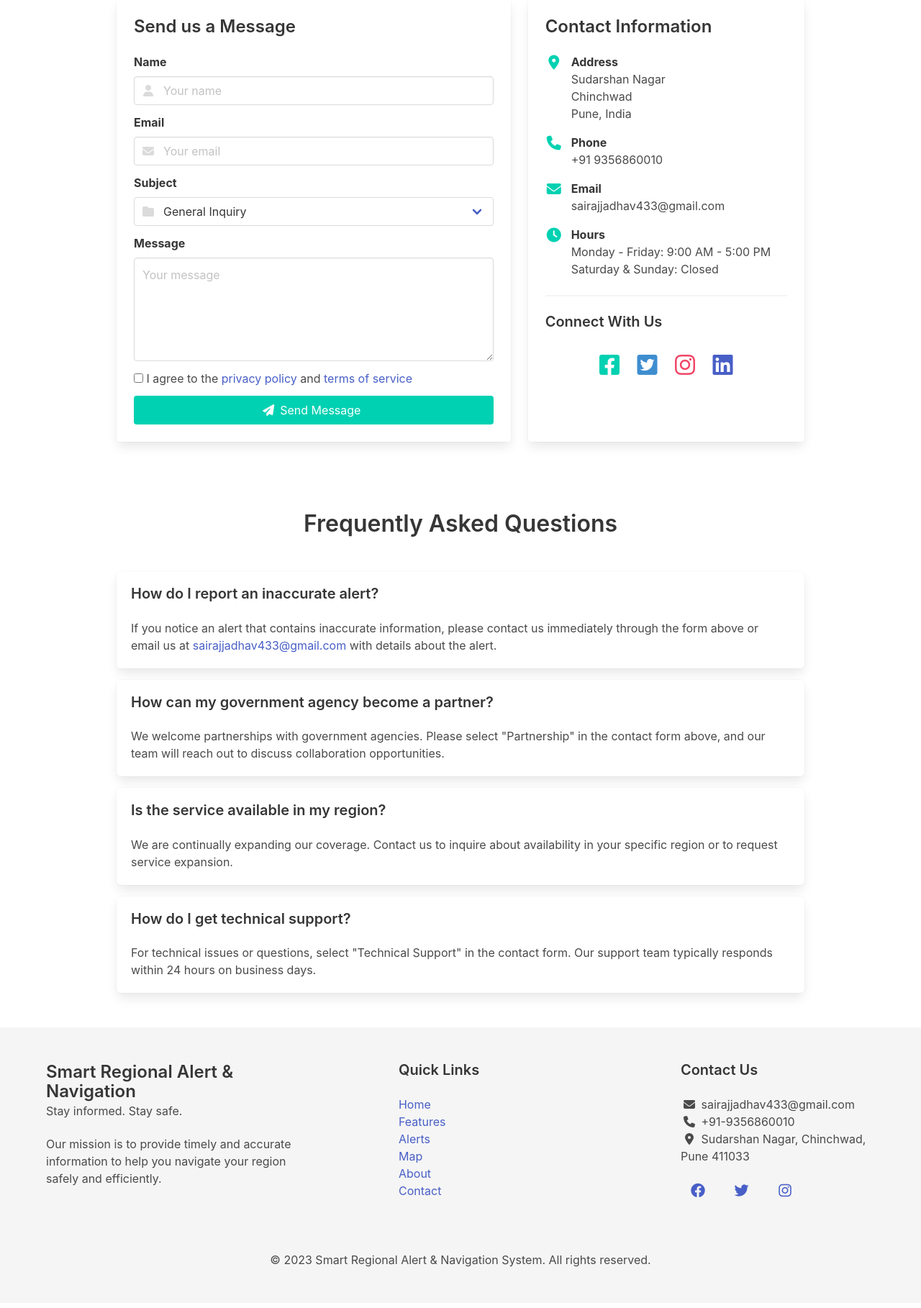
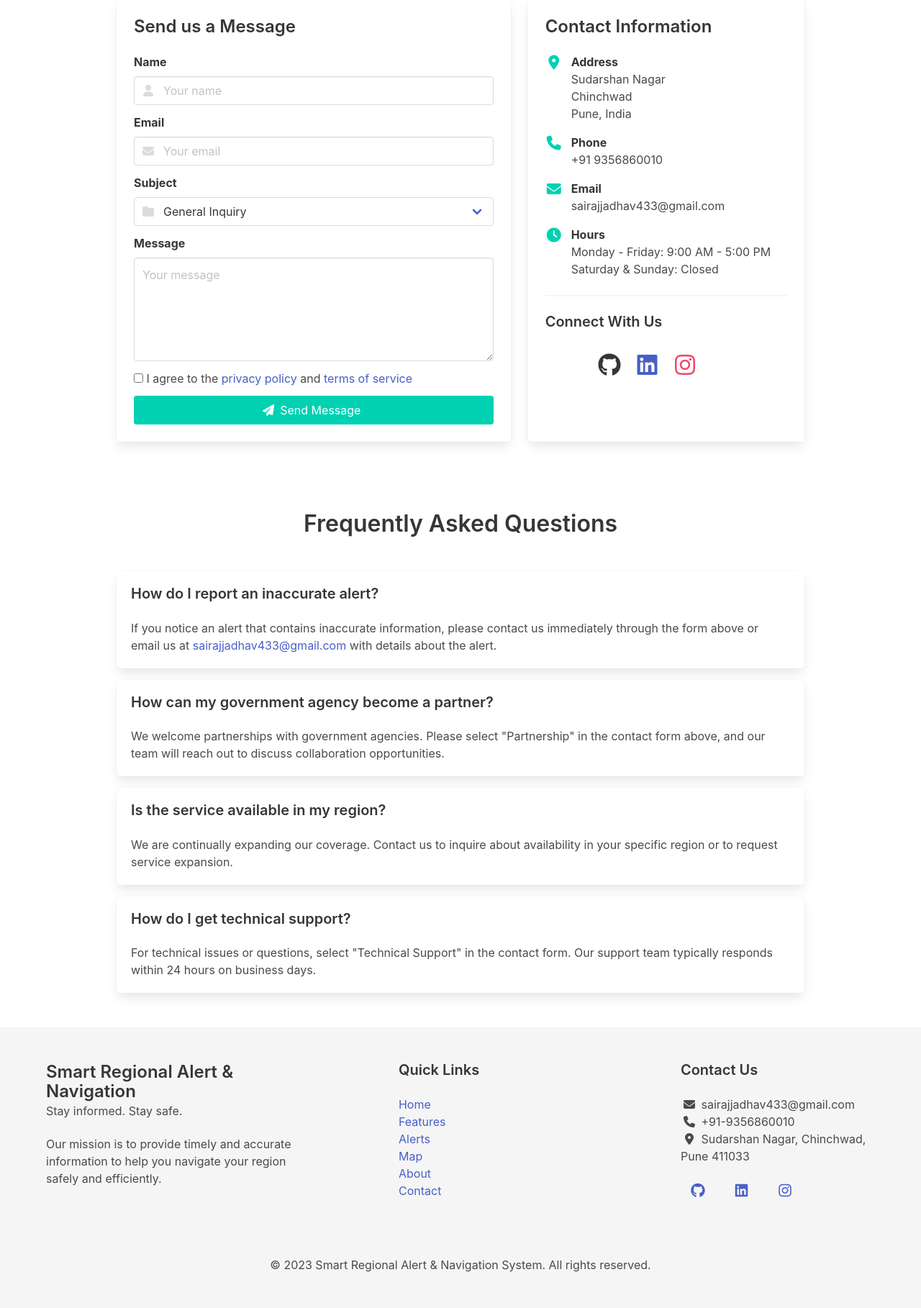
Before and after one commit to SairajJadhav08/SRANS--Smart-Regional-Alert-and-Navigation-System, a Flask app: page /contact in a window 1280 px wide. Shown: the part 289-2107 px from the top of the page at 72% size. Before the commit the page ends 2050 px from the top, so only its background shows below. Run offline with Flask 3, Linux system fonts and the light colour scheme.

Commit message:
Add favicon and update social links with GitHub, LinkedIn, Instagram, X

```diff
--- a/Project Code/templates/base.html
+++ b/Project Code/templates/base.html
@@ -9,6 +9,8 @@
     <link rel="stylesheet" href="https://cdn.jsdelivr.net/npm/bulma@0.9.4/css/bulma.min.css">
     <!-- Font Awesome -->
     <link rel="stylesheet" href="https://cdnjs.cloudflare.com/ajax/libs/font-awesome/6.4.0/css/all.min.css">
+    <!-- Favicon -->
+    <link rel="icon" type="image/png" href="{{ url_for('static', filename='favicon.png') }}">
     <!-- Google Maps API -->
     {% block head %}{% endblock %}
 
@@ -229,12 +231,14 @@
                         411033</p>
 
                     <div class="social-icons mt-3">
-                        <a href="#" class="mr-2"><span class="icon is-large"><i
-                                    class="fab fa-facebook fa-lg"></i></span></a>
-                        <a href="#" class="mr-2"><span class="icon is-large"><i
-                                    class="fab fa-twitter fa-lg"></i></span></a>
-                        <a href="#" class="mr-2"><span class="icon is-large"><i
-                                    class="fab fa-instagram fa-lg"></i></span></a>
+                        <a href="https://github.com/SairajJadhav08" target="_blank" class="mr-2"><span
+                                class="icon is-large"><i class="fab fa-github fa-lg"></i></span></a>
+                        <a href="https://www.linkedin.com/in/sairaj-jadhav-/" target="_blank" class="mr-2"><span
+                                class="icon is-large"><i class="fab fa-linkedin fa-lg"></i></span></a>
+                        <a href="https://www.instagram.com/sairajjadhav08/" target="_blank" class="mr-2"><span
+                                class="icon is-large"><i class="fab fa-instagram fa-lg"></i></span></a>
+                        <a href="https://x.com/BuildsbySairaj" target="_blank" class="mr-2"><span
+                                class="icon is-large"><i class="fab fa-x-twitter fa-lg"></i></span></a>
                     </div>
                 </div>
             </div>
--- a/Project Code/templates/contact.html
+++ b/Project Code/templates/contact.html
@@ -160,17 +160,21 @@
 
                                 <h4 class="title is-5">Connect With Us</h4>
                                 <div class="social-icons has-text-centered">
-                                    <a href="#" class="icon is-large has-text-primary">
-                                        <i class="fab fa-facebook-square fa-2x"></i>
+                                    <a href="https://github.com/SairajJadhav08" target="_blank"
+                                        class="icon is-large has-text-dark">
+                                        <i class="fab fa-github fa-2x"></i>
                                     </a>
-                                    <a href="#" class="icon is-large has-text-info">
-                                        <i class="fab fa-twitter-square fa-2x"></i>
+                                    <a href="https://www.linkedin.com/in/sairaj-jadhav-/" target="_blank"
+                                        class="icon is-large has-text-link">
+                                        <i class="fab fa-linkedin fa-2x"></i>
                                     </a>
-                                    <a href="#" class="icon is-large has-text-danger">
+                                    <a href="https://www.instagram.com/sairajjadhav08/" target="_blank"
+                                        class="icon is-large has-text-danger">
                                         <i class="fab fa-instagram fa-2x"></i>
                                     </a>
-                                    <a href="#" class="icon is-large has-text-link">
-                                        <i class="fab fa-linkedin fa-2x"></i>
+                                    <a href="https://x.com/BuildsbySairaj" target="_blank"
+                                        class="icon is-large has-text-dark">
+                                        <i class="fab fa-x-twitter fa-2x"></i>
                                     </a>
                                 </div>
                             </div>
```
Also changed, not shown: Project Code/static/favicon.png (added).
